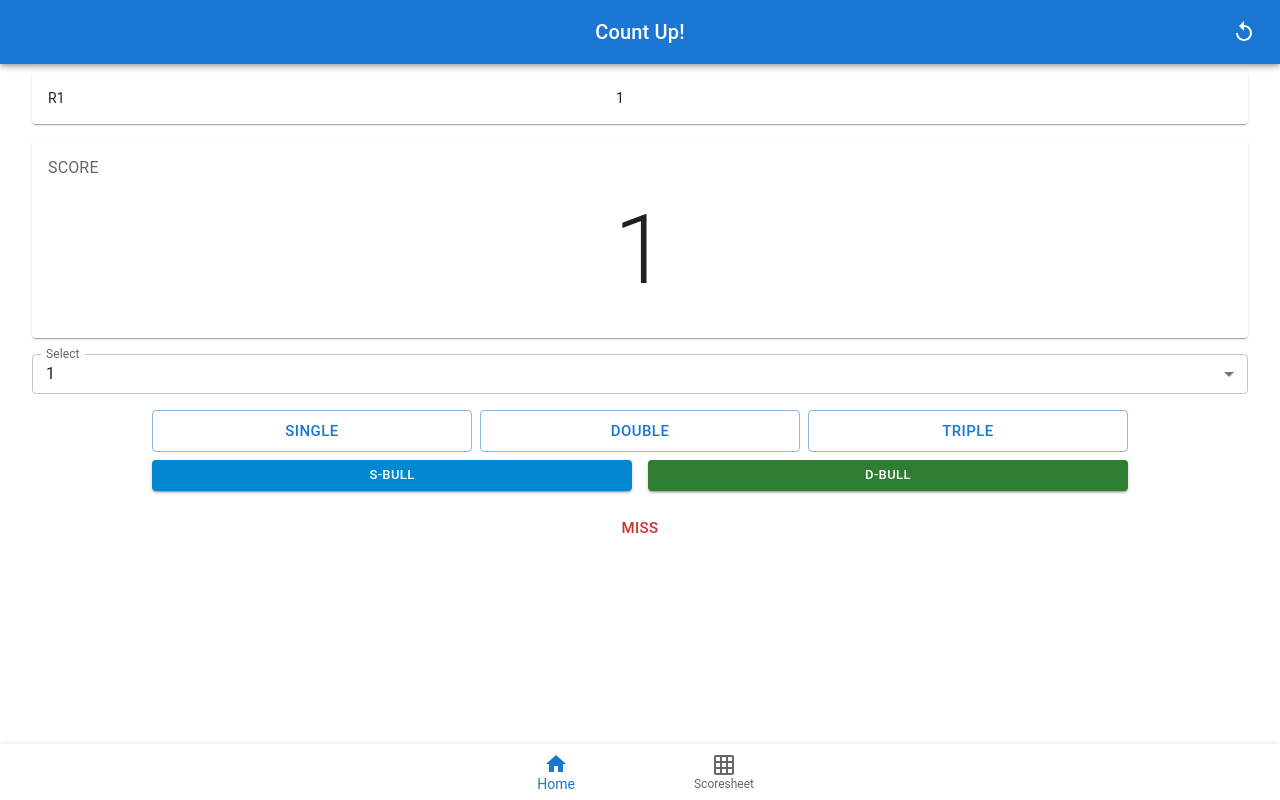
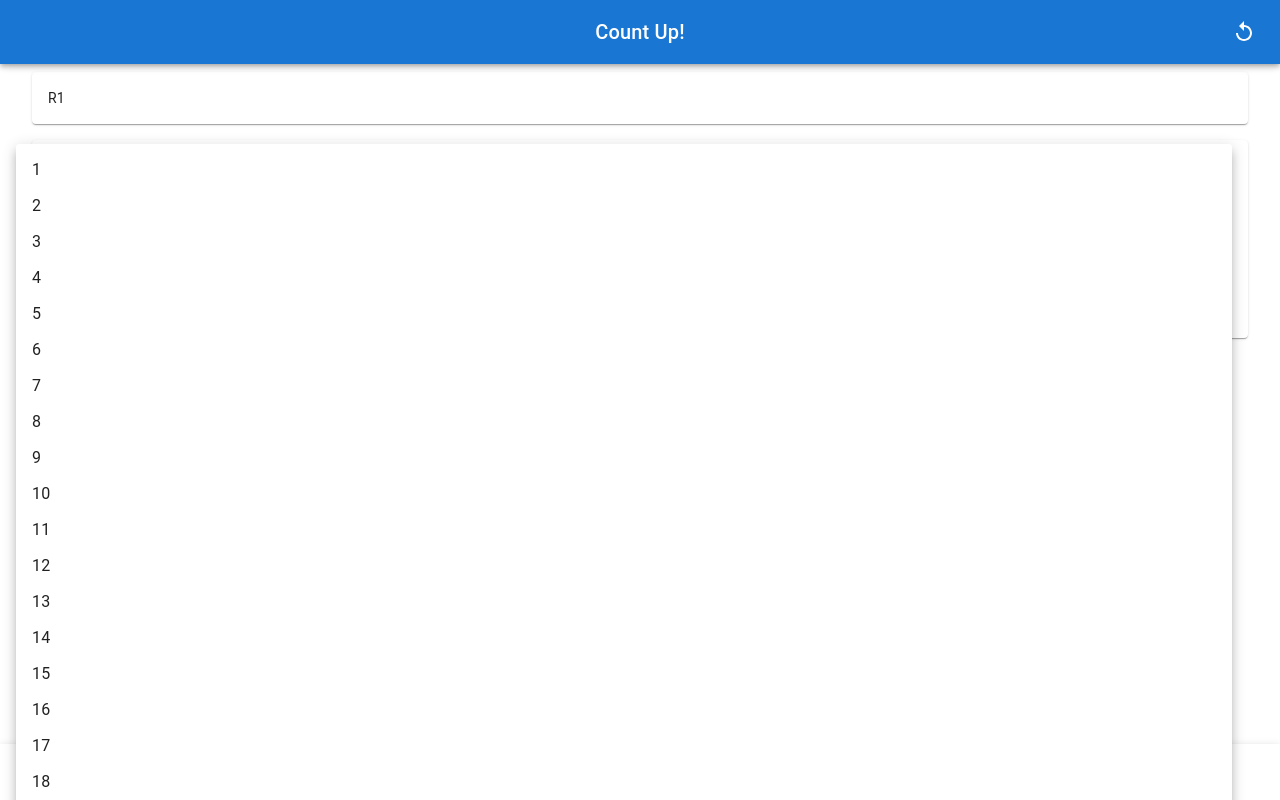
Before and after one commit to Sei-Tsushima-sti/count-up-app, a React (Create React App) app: page / in a window 1280 px wide. Both pictures are taken after a click on the button "SINGLE". Built offline with nearby package versions, Linux system fonts and the light colour scheme.

Commit message:
1ポチ減らしました

```diff
--- a/src/App.jsx
+++ b/src/App.jsx
@@ -1,18 +1,23 @@
 import { useState, useEffect } from "react";
 import { styled } from '@mui/material/styles';
-import { TopBar } from "./components/TopBar.jsx";
 import { TotalScoreCard } from "./components/TotalScoreCard.jsx";
-import { BullButtons } from "./components/BullButtons.jsx";
 import { ScoreInputColumn } from "./components/ScoreInputColumn.jsx";
-import { MultipleScoreButtons } from "./components/MultipleScoreButtons.jsx";
-import { MissButton } from "./components/MissButton.jsx";
 import { ResultDialog } from "./components/ResultDialog.jsx";
 import { ScoreTable, ScoreTableSingle } from "./components/ScoreTable.jsx";
-import { BottomNavi } from "./components/BottomNavi.jsx";
+
+import { MultipleScoreButtons } from "./components/buttons/MultipleScoreButtons.jsx";
+import { BullButtons } from "./components/buttons/BullButtons.jsx";
+import { MissButton } from "./components/buttons/MissButton.jsx";
+
+import { TopBar } from "./components/bars/TopBar.jsx";
+import { BotBar } from "./components/bars/BotBar.jsx";
 
 function App() {
-  // カラムで選ばれた点数（１～２０）
-  const [selectedScore, setSelectedScore] = useState(1);
+  // カラムの開閉フラグ
+  const [selectOpen, setSelectOpen] = useState(false);
+
+  // 何倍か
+  const [ratio, setRatio] = useState(1);
 
   // スコアシート、1ラウンドに何点取ったかみたいな
   const [scoreSheet, setScoreSheet] = useState([]);
@@ -22,6 +27,7 @@ function App() {
 
   // 現在のタブ
   const [activePage, setActivePage] = useState(0);
+
 
   useEffect(() => {
     // 24投で発火
@@ -48,13 +54,16 @@ function App() {
 
           <TotalScoreCard scoreSheet={scoreSheet} />
           <ScoreInputColumn
-            selectedScore={selectedScore}
-            setSelectedScore={setSelectedScore}
+            selectOpen={selectOpen}
+            setSelectOpen={setSelectOpen}
+            scoreSheet={scoreSheet}
+            setScoreSheet={setScoreSheet}
+            ratio={ratio}
+            setRatio={setRatio}
           />
           <MultipleScoreButtons
-            selectedScore={selectedScore}
-            scoreSheet={scoreSheet}
-            setScoreSheet={setScoreSheet}
+            setSelectOpen={setSelectOpen}
+            setRatio={setRatio}
           />
           <BullButtons
             scoreSheet={scoreSheet}
@@ -86,7 +95,7 @@ function App() {
       setScoreSheet={setScoreSheet}
     />
     {renderActivePage()}
-    <BottomNavi
+    <BotBar
       activePage={activePage}
       setActivePage={setActivePage} />
   </>);
--- a/src/components/ResultDialog.jsx
+++ b/src/components/ResultDialog.jsx
@@ -15,7 +15,7 @@ import IconButton from '@mui/material/IconButton';
 import Typography from '@mui/material/Typography';
 import CloseIcon from '@mui/icons-material/Close';
 import Fade from '@mui/material/Fade';
-import { CalcTotalScore } from "./CalcTotalScore.jsx";
+import { CalcTotalScore } from "./utils/CalcTotalScore.jsx";
 
 
 export const ResultDialog = (props) => {
--- a/src/components/ScoreInputColumn.jsx
+++ b/src/components/ScoreInputColumn.jsx
@@ -1,34 +1,75 @@
-import TextField from "@mui/material/TextField";
+import { useState } from "react";
+import Select from '@mui/material/Select';
 import MenuItem from "@mui/material/MenuItem";
 import Grid from "@mui/material/Grid";
 
 // スコア入力
-const basePointList = [...Array(20)].map((v, i) => i + 1);
+const firstSelectList = [...Array(20)].map((v, i) => i + 1);
 
 export const ScoreInputColumn = (props) => {
-  const { selectedScore, setSelectedScore } = props;
+  const { selectOpen, setSelectOpen, scoreSheet, setScoreSheet, ratio, setRatio } = props;
+
+  const handleOpen = () => {
+    setSelectOpen(true);
+  };
+
+  const handleClose = () => {
+    setSelectOpen(false);
+  };
 
   const onChangeDropDown = (e) => {
-    setSelectedScore(parseInt(e.target.value));
+    const selectedScore = parseInt(e.target.value);
+
+    if (ratio == 1) {
+      const newThrowObject = {
+        value: selectedScore * ratio,
+        label: "" + selectedScore,
+      };
+      setScoreSheet([...scoreSheet, newThrowObject]);
+    }
+
+    if (ratio == 2) {
+      const newThrowObject = {
+        value: selectedScore * ratio,
+        label: "D" + selectedScore,
+      };
+      setScoreSheet([...scoreSheet, newThrowObject]);
+    }
+
+    if (ratio == 3) {
+      const newThrowObject = {
+        value: selectedScore * ratio,
+        label: "T" + selectedScore,
+      };
+      setScoreSheet([...scoreSheet, newThrowObject]);
+    }
+
+    setRatio(0);
   };
 
   return (
-    <Grid container sx={{ mb: 2 }} justifyContent="center">
-      <TextField
-        select
-        fullWidth
-        label="Select"
-        defaultValue="1"
-        size="small"
+    <Select
       onChange={onChangeDropDown}
-        value={selectedScore}
+      open={selectOpen}
+      onOpen={handleOpen}
+      onClose={handleClose}
+      sx={{ display: 'none' }}
+      MenuProps={{
+        PaperProps: {
+          // TODO:ここの幅指定方法これでええんか？？
+          sx: {
+            width: '95vw',
+            height: '85vh',
+            marginTop: '10vw'
+          },
+        }
+      }}
     >
-        {basePointList.map((point) => (
+      {firstSelectList.map((point) => (
         <MenuItem key={point} value={point}>
           {point}
         </MenuItem>
       ))}
-      </TextField>
-    </Grid>
+    </Select>
   );
 };
--- a/src/components/ScoreTable.jsx
+++ b/src/components/ScoreTable.jsx
@@ -92,10 +92,7 @@ export const ScoreTableSingle = (props) => {
 
     return (
         <TableContainer component={Paper} sx={{ mb: 2 }}>
-            <Table aria-label="simple table" sx={{
-                width: '100%',        // テーブル全体の幅を100%に
-                tableLayout: 'fixed'  // 列幅を固定レイアウトにするキープロパティ
-            }}>
+            <Table sx={{ tableLayout: 'fixed' }}>
                 <TableBody>
                     {/* 実際のデータ行をレンダリング */}
                     {actualDataRows.map((row, index) => (
--- a/src/components/TopBar.jsx
+++ /dev/null
@@ -1,51 +0,0 @@
-import AppBar from '@mui/material/AppBar';
-import IconButton from '@mui/material/IconButton';
-import Toolbar from '@mui/material/Toolbar';
-import Typography from '@mui/material/Typography';
-import Box from '@mui/material/Box';
-
-import ReplayIcon from '@mui/icons-material/Replay';
-import MenuIcon from '@mui/icons-material/Menu';
-
-export const TopBar = (props) => {
-  const { scoreSheet, setScoreSheet } = props;
-  const onClickReplay = () => {
-    if (scoreSheet.length) {
-      setScoreSheet(scoreSheet.slice(0, -1));
-    }
-  };
-
-  return (
-    <>
-      <AppBar position="fixed">
-        <Toolbar>
-          <Box sx={{ flex: 1, display: 'flex', justifyContent: 'flex-start' }}>
-
-          </Box>
-          <Typography
-            variant="h6"
-            component="div"
-            sx={{
-              textAlign: 'center',
-            }}
-          >
-            {"Count Up!"}
-          </Typography>
-
-          {/* 右領域: IconButtonを配置 */}
-          <Box sx={{ flex: 1, display: 'flex', justifyContent: 'flex-end' }}>
-            <IconButton
-              onClick={onClickReplay}
-              size="large"
-              edge="end"
-              color="inherit"
-              aria-label="replay"
-            >
-              <ReplayIcon />
-            </IconButton>
-          </Box>
-        </Toolbar>
-      </AppBar>
-    </>
-  );
-};
--- a/src/components/TotalScoreCard.jsx
+++ b/src/components/TotalScoreCard.jsx
@@ -2,7 +2,7 @@ import Typography from '@mui/material/Typography';
 import Card from '@mui/material/Card';
 import CardActions from "@mui/material/CardActions";
 import CardContent from "@mui/material/CardContent";
-import { CalcTotalScore } from "./CalcTotalScore.jsx";
+import { CalcTotalScore } from "./utils/CalcTotalScore.jsx";
 
 // 合計スコア表示
 export const TotalScoreCard = (props) => {
--- a/src/components/BottomNavi.jsx
+++ b/src/components/bars/BotBar.jsx
@@ -10,7 +10,7 @@ import GridOnIcon from '@mui/icons-material/GridOn';
 import HomeIcon from '@mui/icons-material/Home';
 import SettingsIcon from '@mui/icons-material/Settings';
 
-export const BottomNavi = (props) => {
+export const BotBar = (props) => {
     const { activePage, setActivePage } = props;
     return (
         <Box
--- /dev/null
+++ b/src/components/bars/TopBar.jsx
@@ -0,0 +1,51 @@
+import AppBar from '@mui/material/AppBar';
+import IconButton from '@mui/material/IconButton';
+import Toolbar from '@mui/material/Toolbar';
+import Typography from '@mui/material/Typography';
+import Box from '@mui/material/Box';
+
+import ReplayIcon from '@mui/icons-material/Replay';
+import MenuIcon from '@mui/icons-material/Menu';
+
+export const TopBar = (props) => {
+    const { scoreSheet, setScoreSheet } = props;
+    const onClickReplay = () => {
+        if (scoreSheet.length) {
+            setScoreSheet(scoreSheet.slice(0, -1));
+        }
+    };
+
+    return (
+        <>
+            <AppBar position="fixed">
+                <Toolbar>
+                    <Box sx={{ flex: 1, display: 'flex', justifyContent: 'flex-start' }}>
+
+                    </Box>
+                    <Typography
+                        variant="h6"
+                        component="div"
+                        sx={{
+                            textAlign: 'center',
+                        }}
+                    >
+                        {"Count Up!"}
+                    </Typography>
+
+                    {/* 右領域: IconButtonを配置 */}
+                    <Box sx={{ flex: 1, display: 'flex', justifyContent: 'flex-end' }}>
+                        <IconButton
+                            onClick={onClickReplay}
+                            size="large"
+                            edge="end"
+                            color="inherit"
+                            aria-label="replay"
+                        >
+                            <ReplayIcon />
+                        </IconButton>
+                    </Box>
+                </Toolbar>
+            </AppBar>
+        </>
+    );
+};
--- a/src/components/MultipleScoreButtons.jsx
+++ b/src/components/buttons/MultipleScoreButtons.jsx
@@ -3,28 +3,19 @@ import Grid from "@mui/material/Grid";
 import Box from '@mui/material/Box';
 
 export const MultipleScoreButtons = (props) => {
-  const { selectedScore, scoreSheet, setScoreSheet } = props;
+  const { setSelectOpen, setRatio } = props;
   const onClickSingleButton = () => {
-    const newThrowObject = {
-      value: selectedScore,
-      label: "" + selectedScore,
-    };
-    setScoreSheet([...scoreSheet, newThrowObject]);
+    setRatio(1);
+    setSelectOpen(true);
   };
   const onClickDoubleButton = () => {
-    const newThrowObject = {
-      value: selectedScore * 2,
-      label: "D" + selectedScore,
-    };
-    setScoreSheet([...scoreSheet, newThrowObject]);
+    setRatio(2);
+    setSelectOpen(true);
   };
 
   const onClickTripleButton = () => {
-    const newThrowObject = {
-      value: selectedScore * 3,
-      label: "T" + selectedScore,
-    };
-    setScoreSheet([...scoreSheet, newThrowObject]);
+    setRatio(3);
+    setSelectOpen(true);
   };
   return (
     <>
```
Also changed, not shown: src/components/buttons/BullButtons.jsx (renamed from src/components/BullButtons.jsx), src/components/buttons/MissButton.jsx (renamed from src/components/MissButton.jsx), src/components/utils/CalcTotalScore.jsx (renamed from src/components/CalcTotalScore.jsx), 8 other files (tests, documents, lock files or other folders). Lines whose indentation alone changed are shown as unchanged.
